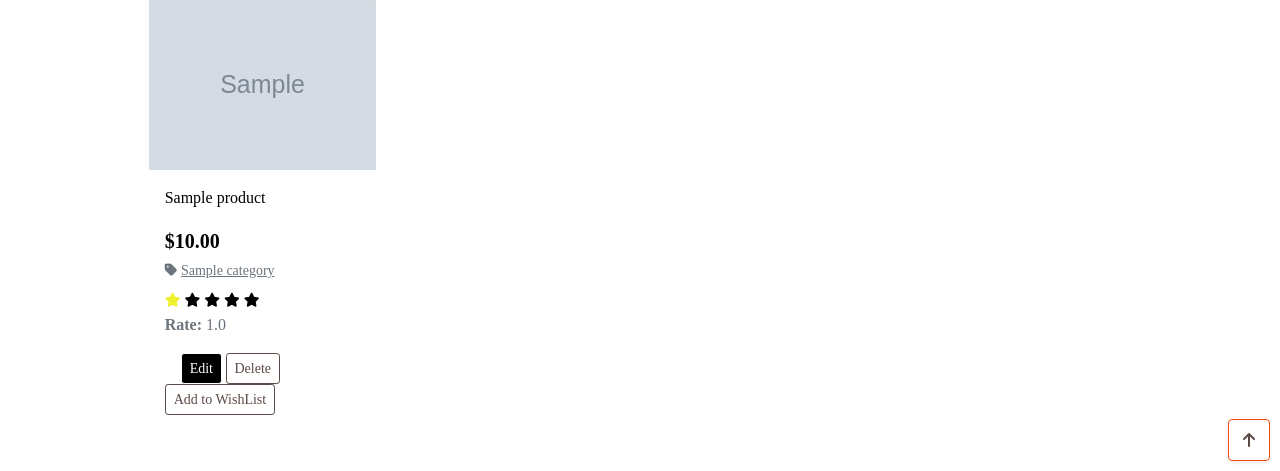
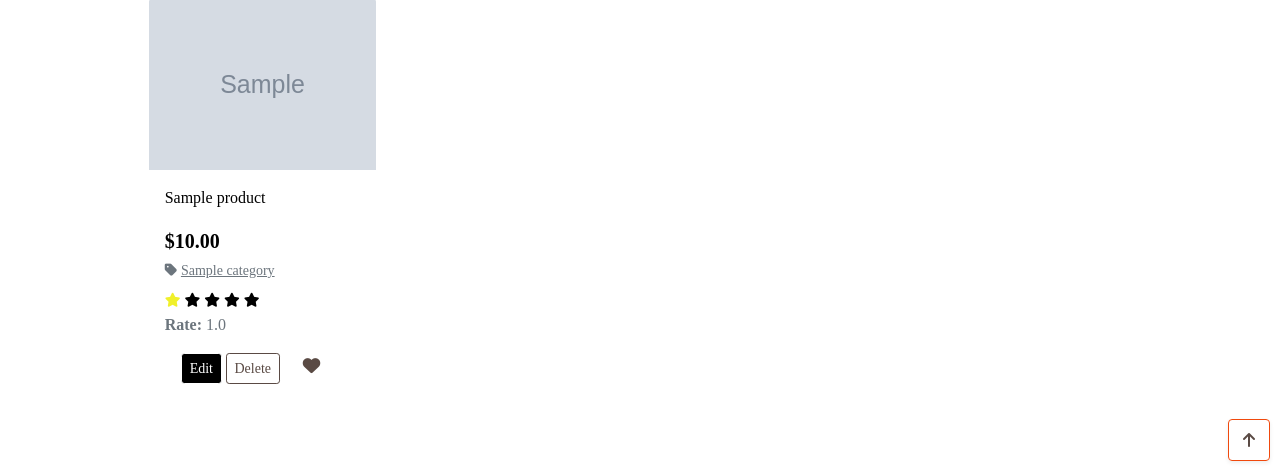
Before and after one commit to CarlosFaccelli26/hand_crafting_milestone, a Django app: page / in a window 1280 px wide. Shown: the part 329-800 px from the top of the page. Run offline with Django 3.2, Linux system fonts and the light colour scheme; a user stored in the database is signed in; tables that the repository leaves empty hold one stand-in row (values such as "Sample post"); grey boxes marked "Sample" are stand-in pictures; parts of the project's set-up code (start-up, migrations or seed data) failed here and were passed over; some libraries are stand-ins or nearby versions.

Commit message:
Added icon to wishlist button on products and product_detail template

```diff
--- a/products/templates/products/product_detail.html
+++ b/products/templates/products/product_detail.html
@@ -33,7 +33,9 @@
                             {{ product.name }}
                         </p>
                         {% if request.user.is_authenticated %}
-                        <a href="{% url 'add_to_wishlist' product.id %}" class="btn btn-sm btn-outline-brown ml-3">Add to Wishlist</a>
+                        <a href="{% url 'add_to_wishlist' product.id %}" class="ml-3 text-decoration-none text-brown">
+                            <span class="icon"><i class="fas fa-heart fa-lg"></i></span>
+                        </a>
                         {% endif %}
                     </div>
                     <p class="lead mb-0 text-left font-weight-bold">${{ product.price }}</p>
--- a/products/templates/products/products.html
+++ b/products/templates/products/products.html
@@ -111,7 +111,9 @@
                                             </small>
                                             {% if request.user.is_authenticated %}
                                             <small>
-                                                <a href="{% url 'add_to_wishlist' product.id %}" class="btn btn-sm btn-outline-brown">Add to WishList</a>
+                                                <a href="{% url 'add_to_wishlist' product.id %}" class="text-brown ml-3 text-decoration-none">
+                                                    <span class="icon"><i class="fas fa-heart fa-lg"></i></span>
+                                                </a>
                                             </small>
                                             {% endif %}
                                         {% endif %}
```
